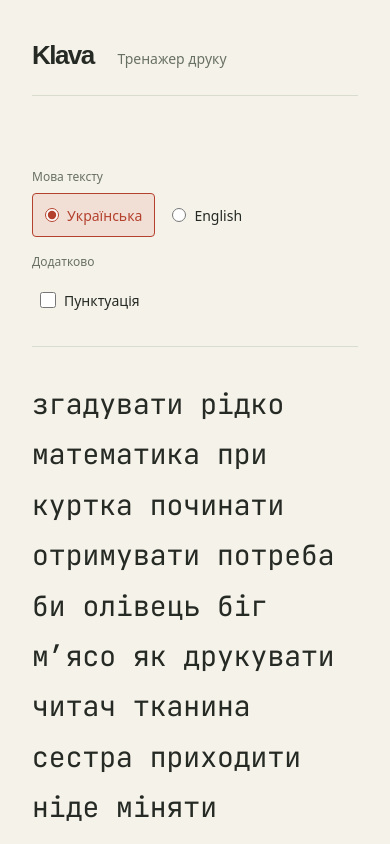
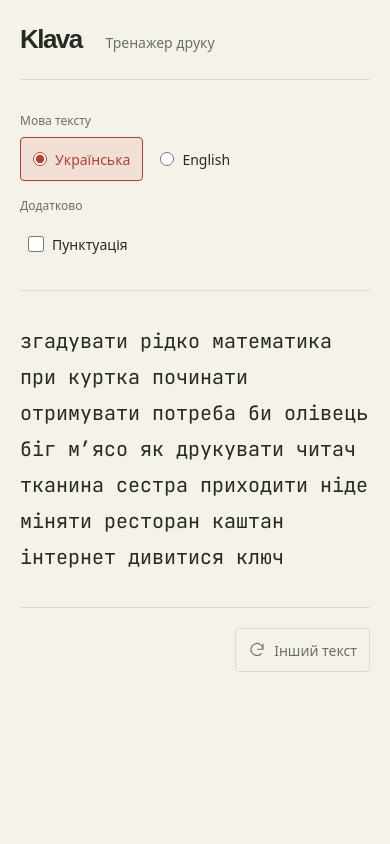
Before and after one commit to Nicholas-Nak/klava, a React (Vite) app: page / in a window 390 px wide. Shown: the top 844 px of the page. Built offline with nearby package versions, Linux system fonts and the light colour scheme; a web font is replaced by a local one.

Commit message:
fix: fit passage and controls on narrow screens

```diff
--- a/src/app/App.module.css
+++ b/src/app/App.module.css
@@ -2,7 +2,7 @@
   max-width: 1040px;
   min-height: 100svh;
   margin: 0 auto;
-  padding: 40px 32px;
+  padding: clamp(24px, 4vw, 40px) clamp(20px, 3vw, 32px);
 }
 
 .header {
@@ -30,7 +30,7 @@
 }
 
 .workspace {
-  padding: 72px 0;
+  padding: clamp(32px, 6vw, 72px) 0;
 }
 
 .textArea {
--- a/src/components/Passage.module.css
+++ b/src/components/Passage.module.css
@@ -1,7 +1,7 @@
 .passage {
   margin: 0;
   font-family: var(--font-test);
-  font-size: 28px;
+  font-size: clamp(20px, 2.4vw, 28px);
   line-height: 1.8;
 }
 
--- a/src/styles/global.css
+++ b/src/styles/global.css
@@ -19,7 +19,6 @@
 }
 
 body {
-  min-width: 320px;
   margin: 0;
 }
 
```
